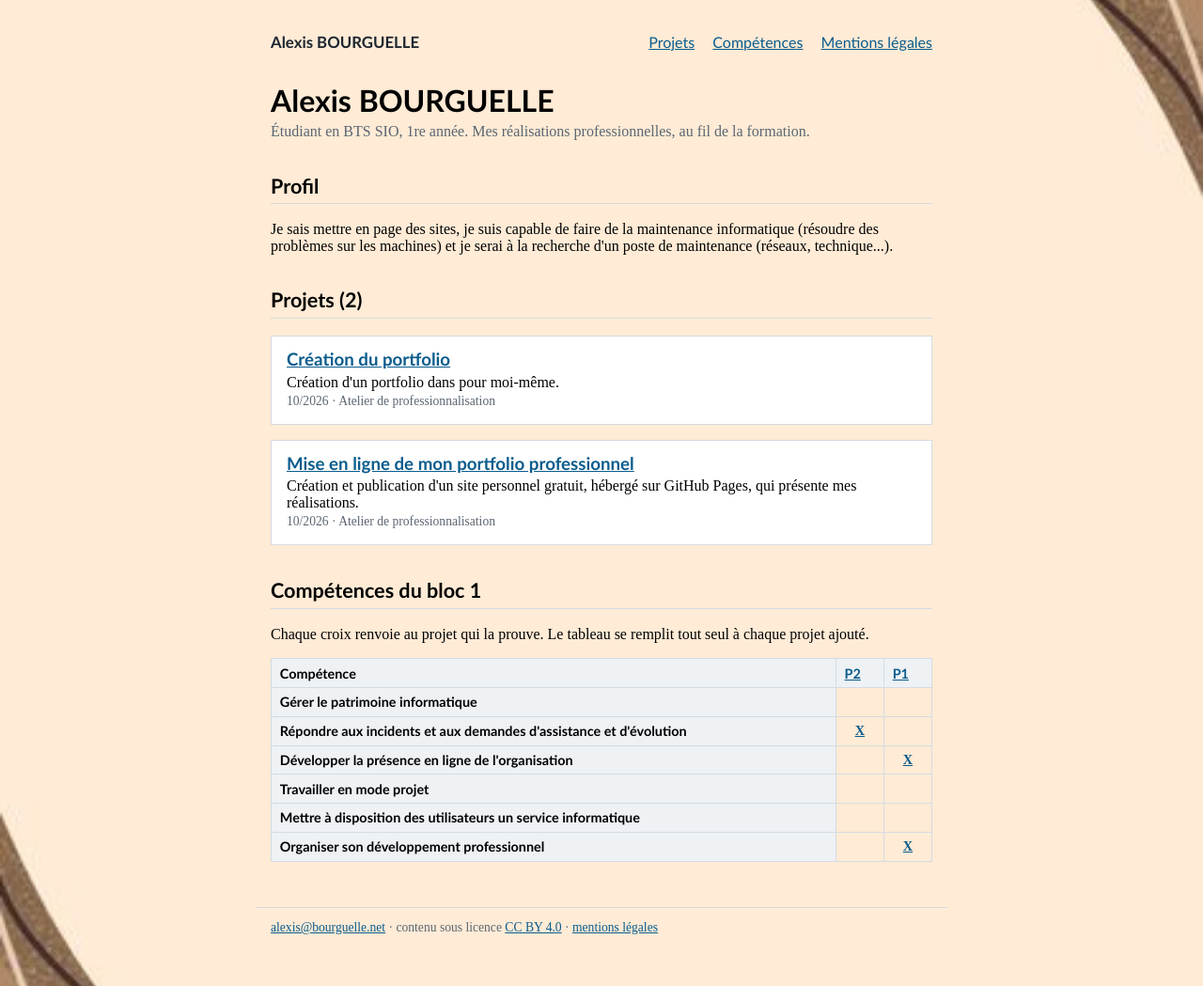
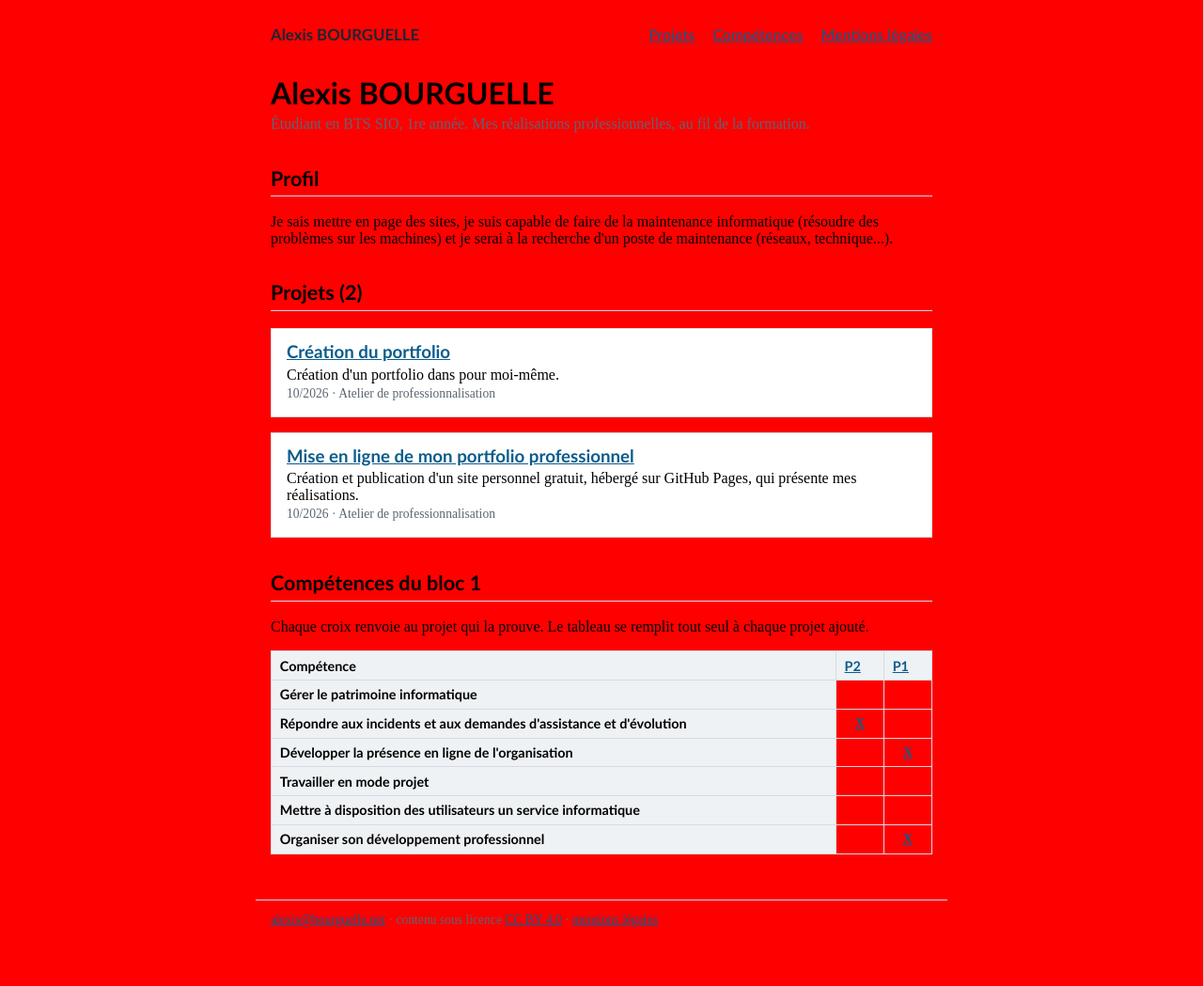
Before and after one commit to foxtroc-ui/Portfolio, a Jekyll site: the page built from index.html, in a window 1280 px wide. Shown: the whole page at 94% size. Built offline with Jekyll 4.4.1, drawn with Linux system fonts in a browser that asks for light colours.

Commit message:
Update style.css

```diff
--- a/css/style.css
+++ b/css/style.css
@@ -10,9 +10,10 @@
 * { box-sizing: border-box; }
 
 body {
+    margin: 0;
     min-height: 100vh;
-    background-color: red !important;
-    background-image: url("../images/Background-Portfolio.jpg") !important;
+    background-color: red;
+    background-image: url("./images/Background-Portfolio.jpg");
     background-size: cover;
     background-position: center;
     background-repeat: no-repeat;
```
